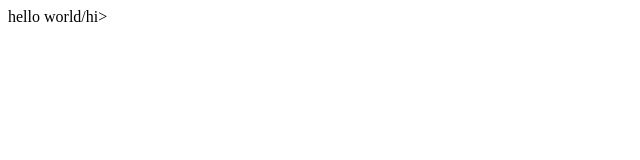
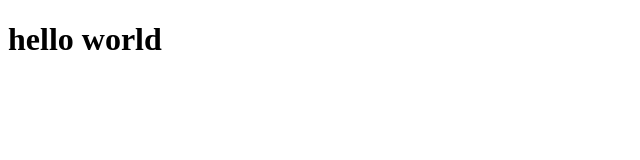
Before and after one commit to maustrappl/hello-worl, a plain HTML site: page index.html in a window 1280 px wide. Shown: the whole page, without its empty margins (0-640 px from the left). Drawn offline with Linux system fonts and the light colour scheme.

Commit message:
titel von dokument geändert

```diff
--- a/index.html
+++ b/index.html
@@ -4,9 +4,9 @@
     <meta charset="UTF-8">
     <meta name="viewport" content="width=device-width, initial-scale=1.0">
     <meta http-equiv="X-UA-Compatible" content="ie=edge">
-    <title>Document</title>
+    <title>salve world</title>
 </head>
 <body>
-   <hi></hi> hello world/hi>
+   <h1>hello world</h1>
 </body>
 </html>
```
